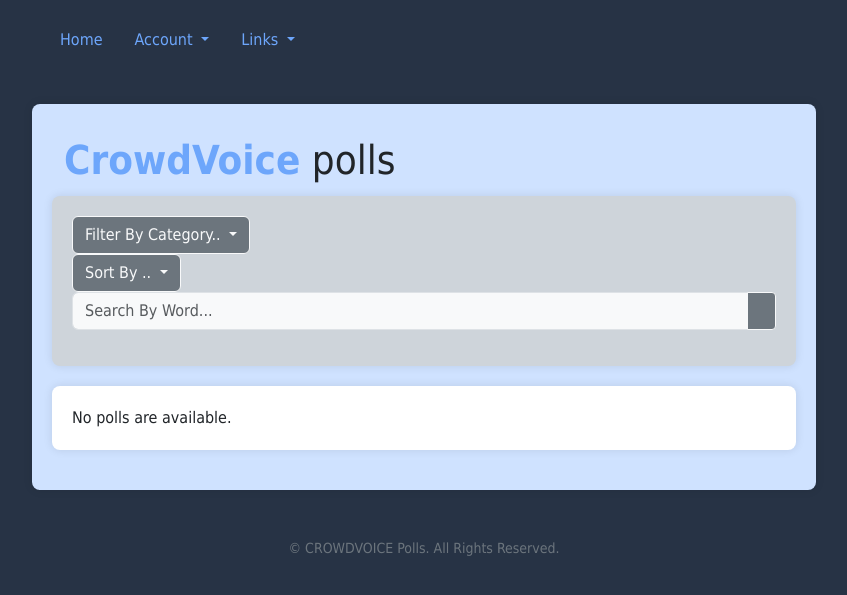
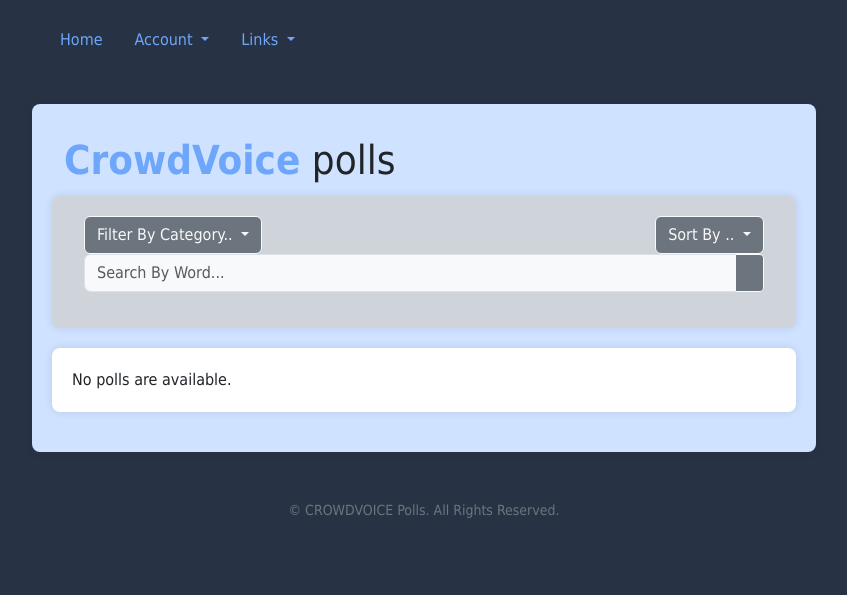
Before and after one commit to mayals/polls, a Django app: page / in a window 1280 px wide. Shown: the top 595 px of the page, without its empty margins (216-1063 px from the left). Run offline with Django 5.2, Linux system fonts and the light colour scheme; data that the repository does not hold is empty; parts of the project's set-up code (start-up, migrations or seed data) failed here and were passed over; some libraries are stand-ins or nearby versions; some web fonts are replaced.

Commit message:
edit style

```diff
--- a/polls/templates/polls/home.html
+++ b/polls/templates/polls/home.html
@@ -41,11 +41,11 @@
         <br><br><br>
 
     <!-- all filter  and search row -->
-    <section class='polls bg-dark-subtle'>
-        <div class="row">
+    <nav class='polls bg-dark-subtle navbar'>
+        <div class="container-fluid">
             <!-- filter by category -->
 
-              <div class="dropdown d-inline">
+              <div class="dropdown">
                 <button class="btn btn-light bg-secondary text-light dropdown-toggle" type="button" id="dropdownMenuButton2" data-bs-toggle="dropdown" aria-expanded="false">
                 Filter By Category..
                 </button>
@@ -64,7 +64,7 @@
 
             <!-- sort by -->
 
-              <div class="dropdown d-inline">
+              <div class="dropdown">
                 <button class="btn btn-light bg-secondary text-light dropdown-toggle" type="button" id="dropdownMenuButton2" data-bs-toggle="dropdown" aria-expanded="false">
                 Sort By ..
                 </button>
@@ -88,7 +88,7 @@
               </form>
 
         </div>
-    </section>
+    </nav>
 
 
 
```
